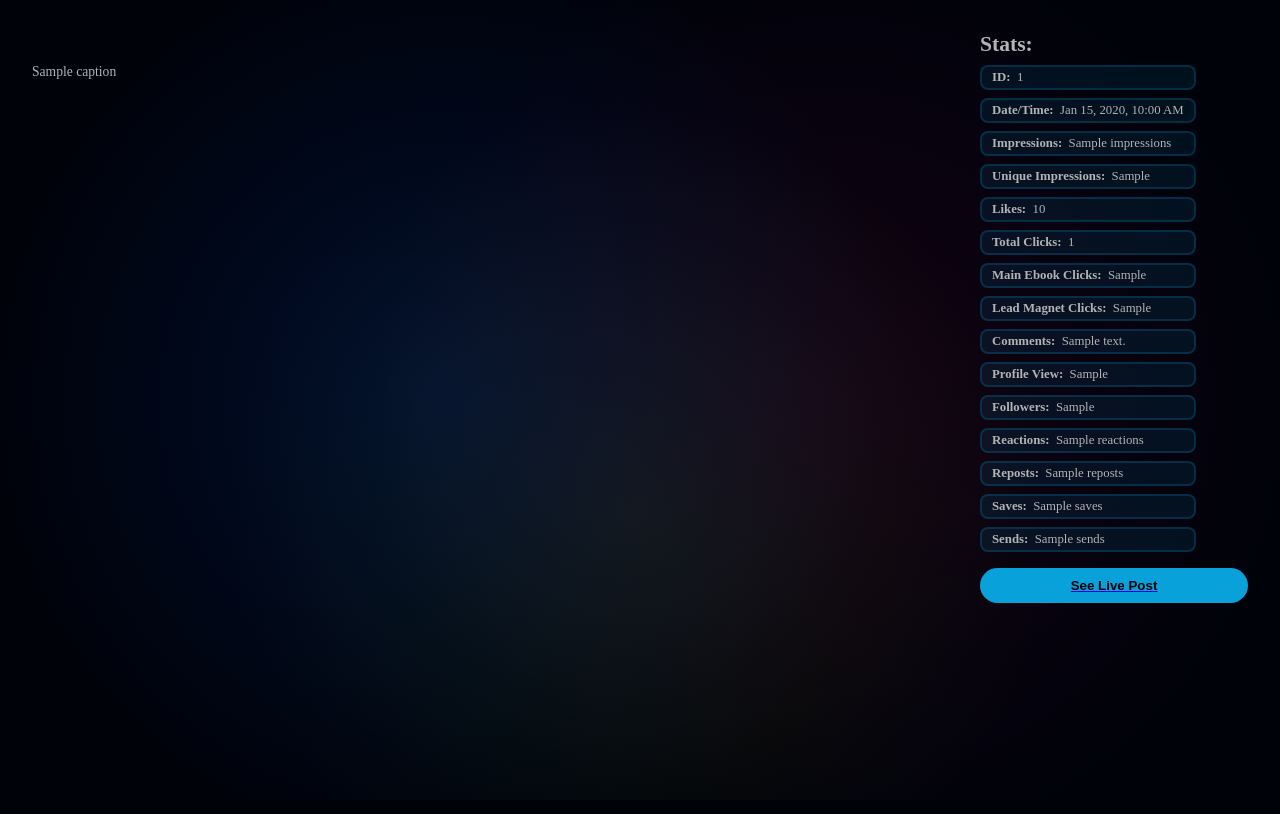
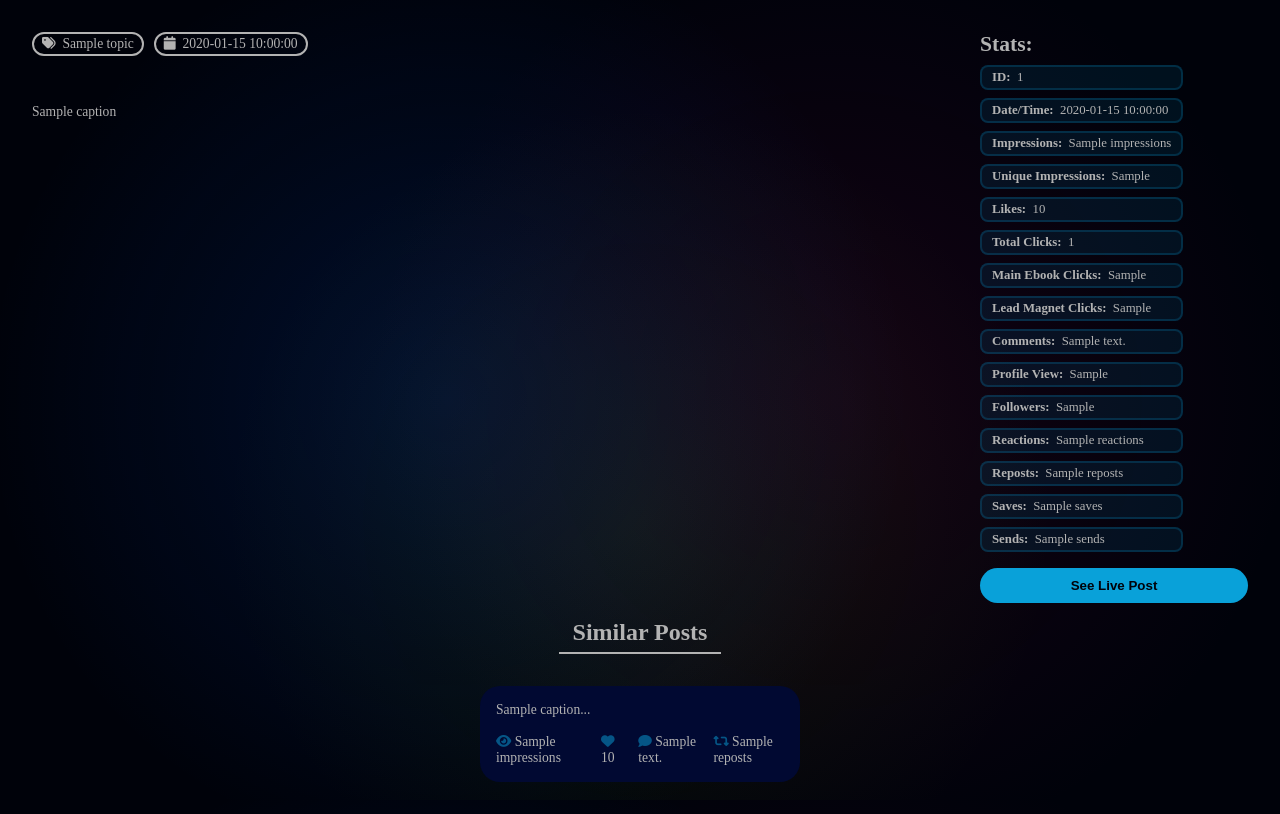
Before and after one commit to utsav0/content-os, a Flask app: template templates/individual_post.html in a window 1280 px wide. Before the commit the page ends 733 px from the top, so only its background shows below. Run offline with Flask 3, Linux system fonts and the light colour scheme; the template is opened without the code that fills it: most values are stand-ins (such as "Sample title", 1, 10 or a date in 2020); some libraries are stand-ins or nearby versions.

Commit message:
Individual Post page working. Moving to All Posts page.

```diff
--- a/app.py
+++ b/app.py
@@ -44,6 +44,10 @@ def home():
 def post_data():
     return render_template("index.html")
 
+@app.route("/posts")
+def posts():
+    return render_template("posts.html")
+
 @app.route("/api/posts/ids")
 def get_post_ids():
     try:
@@ -62,12 +66,59 @@ def show_post_details(post_id):
     try:
         with get_db_connection() as conn:
             cursor = conn.cursor(dictionary=True)
+
+            # Fetch the main post
             cursor.execute("SELECT * FROM posts WHERE post_id = %s", (post_id,))
             post = cursor.fetchone()
-            if post:
-                return render_template("individual_post.html", post=post)
-            else:
+
+            if not post:
                 return "Post not found", 404
+
+            if post and post.get('post_datetime'):
+                post['post_datetime'] = post['post_datetime'].strftime('%d %B %Y')
+
+            # Fetch topics for the current post
+            cursor.execute("""
+                SELECT t.id, t.name
+                FROM topics t
+                JOIN topic_posts tp ON t.id = tp.topic_id
+                WHERE tp.post_id = %s
+            """, (post_id,))
+            topics = cursor.fetchall()
+
+            # Fetch similar posts
+            cursor.execute("""
+                SELECT p.post_id, p.media_url, p.caption, p.impressions, p.likes, p.comments, p.reposts
+                FROM posts p
+                JOIN topic_posts tp ON p.post_id = tp.post_id
+                WHERE tp.topic_id IN (
+                    SELECT topic_id FROM topic_posts WHERE post_id = %s
+                ) AND p.post_id != %s
+                GROUP BY p.post_id
+                ORDER BY p.post_datetime DESC
+                LIMIT 10
+            """, (post_id, post_id))
+            similar_posts = cursor.fetchall()
+
+            # Fetch the most recent post date among similar posts
+            most_recent_post_info = None
+            if similar_posts:
+                cursor.execute("""
+                    SELECT p.post_id, p.post_datetime
+                    FROM posts p
+                    JOIN topic_posts tp ON p.post_id = tp.post_id
+                    WHERE tp.topic_id IN (
+                        SELECT topic_id FROM topic_posts WHERE post_id = %s
+                    )
+                    ORDER BY p.post_datetime DESC
+                    LIMIT 1
+                """, (post_id,))
+                most_recent_post_info = cursor.fetchone()
+                if most_recent_post_info and most_recent_post_info.get('post_datetime'):
+                    most_recent_post_info['post_datetime'] = most_recent_post_info['post_datetime'].strftime('%d %B %Y')
+
+            return render_template('individual_post.html', post=post, topics=topics, similar_posts=similar_posts, most_recent_post_info=most_recent_post_info)
+
     except mysql.connector.Error as err:
         app.logger.error(f"Database error: {err}")
         return "Database error", 500
--- a/static/css/global.css
+++ b/static/css/global.css
@@ -7,6 +7,7 @@
  :root {
      --clr-bg: hsl(231, 95%, 2%);
      --clr-bg2: hsl(231, 95%, 10%);
+     --clr-bg3: hsl(231, 95%, 18%);
      --clr-h1: hsl(0, 0%, 100%);
      --clr-h2: hsl(0, 0%, 90%);
      --clr-p: hsl(0, 0%, 70%);
--- a/static/css/home.css
+++ b/static/css/home.css
@@ -1,6 +1,7 @@
 body {
     display: grid;
     place-items: center;
+    min-height: 100vh;
 }
 
 main {
--- a/static/css/individual_post.css
+++ b/static/css/individual_post.css
@@ -1,3 +1,8 @@
+a {
+    text-decoration: none;
+    color: var(--clr-p);
+}
+
 .container {
     display: grid;
     grid-template-columns: 1fr 300px;
@@ -9,6 +14,28 @@
     display: flex;
     flex-direction: column;
     gap: var(--commmon-spacing);
+}
+
+.extra-details {
+    display: flex;
+    flex-wrap: wrap;
+    gap: 10px;
+}
+
+.extra-details__item {
+    font-size: 0.85rem;
+    padding: 2px 8px;
+    border-radius: 30rem;
+    transition: background-color 0.3s ease;
+    border: 2px solid var(--clr-p);
+    display: flex;
+    gap: 1ch;
+    align-items: center;
+
+}
+
+.extra-details__item:hover {
+    background-color: color-mix(in hsl, var(--clr-p), transparent 80%);
 }
 
 .post-media {
@@ -54,3 +81,57 @@ a.see-live-post {
     align-self: stretch;
     display: grid;
 }
+
+/* ======== Similar post section ======== */
+.similar-posts-container{
+    display: grid;
+    justify-items: center;
+    gap: var(--commmon-spacing);
+}
+
+.similar-posts-container h2 {
+    border-bottom: 2px solid;
+    width: fit-content;
+    padding-inline: 14px;
+    padding-bottom: 0.4rem;
+}
+
+.similar-posts{
+    display: grid;
+    grid-template-rows: auto auto auto;
+    grid-auto-flow: column;
+    overflow-x: scroll;
+    max-width: 95vw;
+    gap: var(--commmon-spacing);
+    padding: var(--commmon-spacing);
+    scroll-behavior: smooth;
+}
+
+.similar-posts__card{
+    grid-row: 1 / -1;
+    display: grid;
+    align-content: space-between;
+    width: 320px;
+    background-color: var(--clr-bg2);
+    border-radius: 20px;
+    padding: var(--commmon-spacing);
+    gap: var(--commmon-spacing);
+    font-size: 0.85em;
+}
+
+.similar-posts__media{
+    width: 100%;
+    min-height: 300px;
+    border-radius: 20px;
+    background-color: var(--clr-bg);
+}
+
+.similar-posts__stats{
+    display: flex;
+    gap: var(--commmon-spacing);
+    justify-content: space-around;
+}
+
+.similar-posts__stats i{
+    color: color-mix(in hsl, var(--clr-accent), transparent 50%);
+}
--- /dev/null
+++ b/static/js/individual_post.js
@@ -0,0 +1,16 @@
+const container = document.querySelector('.similar-posts');
+
+if (container) {
+    container.addEventListener('wheel', function (e) {
+        if (e.deltaY === 0) return;
+
+        const maxScrollLeft = container.scrollWidth - container.clientWidth;
+        const atStart = container.scrollLeft === 0;
+        const atEnd = container.scrollLeft === maxScrollLeft;
+
+        if ((e.deltaY < 0 && !atStart) || (e.deltaY > 0 && !atEnd)) {
+            e.preventDefault();
+            container.scrollLeft += e.deltaY * 2;
+        }
+    }, { passive: false })
+}
--- a/templates/individual_post.html
+++ b/templates/individual_post.html
@@ -7,6 +7,7 @@
     <title>Post Details</title>
     <link rel="stylesheet" href="{{ url_for('static', filename='css/global.css') }}">
     <link rel="stylesheet" href="{{ url_for('static', filename='css/individual_post.css') }}">
+    <script src="https://kit.fontawesome.com/6bf5f276c4.js" crossorigin="anonymous"></script>
 </head>
 
 <body>
@@ -16,7 +17,8 @@
             {% if post.media_url and not post.media_url.startswith('http') %}
             {% set extension = post.media_url.split('.')[-1].lower() %}
             {% if extension in ['jpg', 'jpeg', 'png', 'gif'] %}
-                    <img src="{{ url_for('static', filename='media/' + post.media_url) }}" alt="Post Media" class="post-media nice-box">
+            <img src="{{ url_for('static', filename='media/' + post.media_url) }}" alt="Post Media"
+                class="post-media nice-box">
             {% elif extension in ['mp4', 'webm'] %}
             <video controls class="post-media nice-box">
                 <source src="{{ url_for('static', filename='media/' + post.media_url) }}" type="video/{{ extension }}">
@@ -24,6 +26,18 @@
             </video>
             {% endif %}
             {% endif %}
+
+            <div class="extra-details">
+                {% for topic in topics %}
+                <a href="/topic/{{ topic.id }}" class="extra-details__item extra-details__item--topic"><i
+                        class="fa-solid fa-tags"></i>{{ topic.name }}</a>
+                {% endfor %}
+                {% if most_recent_post_info %}
+                <a href="/post/{{ most_recent_post_info.post_id }}"
+                    class="extra-details__item extra-details__item--last-posted"><i class="fa-solid fa-calendar"></i>{{
+                    most_recent_post_info.post_datetime }}</a>
+                {% endif %}
+            </div>
             <div class="post-caption">
                 <p>
                     {{ post.caption}}
@@ -39,7 +53,7 @@
                 </div>
                 <div class="post__stat">
                     <p class="post__stat-label">Date/Time:</p>
-                    <p class="post__stat-value">{{ post.post_datetime.strftime('%b %d, %Y, %I:%M %p') }}</p>
+                    <p class="post__stat-value">{{ post.post_datetime }}</p>
                 </div>
                 <div class="post__stat">
                     <p class="post__stat-label">Impressions:</p>
@@ -94,15 +108,48 @@
                     <p class="post__stat-value">{{ post.sends }}</p>
                 </div>
             </div>
-            <a href="{{ post.post_url }}" target="_blank"
-                class="see-live-post">
+            <a href="{{ post.post_url }}" target="_blank" class="see-live-post">
                 <button class="btn btn--primary">See Live Post</button>
             </a>
         </section>
     </main>
+
+    <section class="similar-posts-container">
+        <h2>Similar Posts</h2>
+        <div class="similar-posts">
+            {% for similar_post in similar_posts %}
+            <a href="{{ url_for('show_post_details', post_id=similar_post.post_id) }}" class="similar-posts__card">
+                {% if similar_post.media_url and not similar_post.media_url.startswith('http') %}
+                {% set extension = similar_post.media_url.split('.')[-1].lower() %}
+                {% if extension in ['jpg', 'jpeg', 'png', 'gif'] %}
+                <img src="{{ url_for('static', filename='media/' + similar_post.media_url) }}" alt="Similar post media"
+                    class="similar-posts__media centered-grid">
+                {% elif extension in ['mp4', 'webm'] %}
+                <video controls class="similar-posts__media centered-grid">
+                    <source src="{{ url_for('static', filename='media/' + similar_post.media_url) }}"
+                        type="video/{{ extension }}">
+                    Your browser does not support the video tag.
+                </video>
+                {% endif %}
+                {% endif %}
+                <div class="similar-posts__caption">
+                    <p>{{ similar_post.caption[:100] }}...</p>
+                </div>
+                <div class="similar-posts__stats">
+                    <span><i class="fas fa-eye"></i> {{ similar_post.impressions }}</span>
+                    <span><i class="fas fa-heart"></i> {{ similar_post.likes }}</span>
+                    <span><i class="fas fa-comment"></i> {{ similar_post.comments }}</span>
+                    <span><i class="fas fa-retweet"></i> {{ similar_post.reposts }}</span>
+                </div>
+            </a>
+            {% endfor %}
+        </div>
+    </section>
     {% else %}
     <h1>Post not found.</h1>
     {% endif %}
+
+    <script src="{{ url_for('static', filename='js/individual_post.js') }}"></script>
 </body>
 
 </html>
```
Also changed, not shown: templates/posts.html (added, +17 -0 lines). Lines whose indentation alone changed are shown as unchanged.
